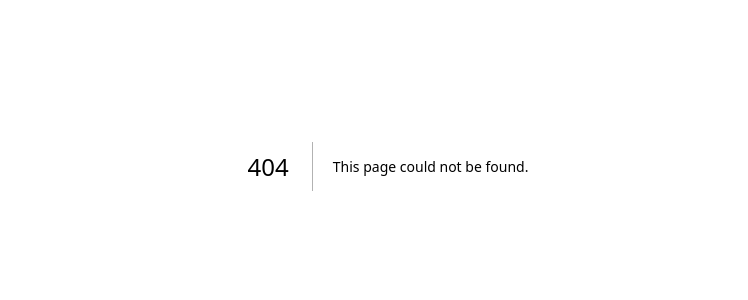
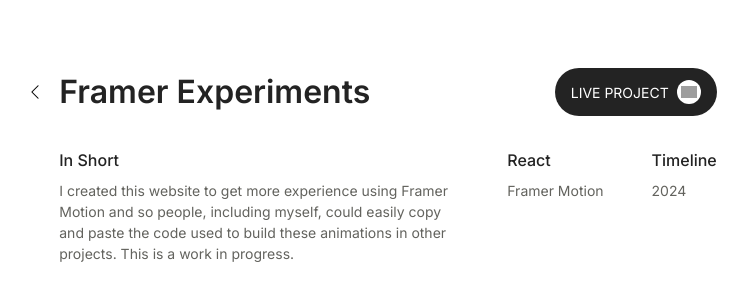
Before and after one commit to moraesc/camillamoraes, a Next.js app: page /projects/framer in a window 1280 px wide. Before the commit this address had no page. Shown: the part 234-534 px from the top of the page, without its empty margins (252-1000 px from the left). Built offline with nearby package versions, Linux system fonts and the light colour scheme; grey boxes are pictures that could not be loaded.

Commit message:
make animation simpler

```diff
--- a/app/page.tsx
+++ b/app/page.tsx
@@ -3,45 +3,57 @@
 import React from "react";
 import "./globals.css";
 import { useRouter } from "next/navigation";
-import { motion, useMotionValue, useTransform } from "framer-motion"
+import { motion, useMotionValue, useTransform } from "framer-motion";
 
 export default function Main() {
   const router = useRouter();
-  const x = useMotionValue(0)
+  const x = useMotionValue(0);
   const background = useTransform(
     x,
     [-100, 0, 100],
     ["#9bc1fe80", "#232323cf", "#ffc0d780"]
-  )
+  );
+
+  const lineAnimation = {
+    rest: { opacity: 1, x: 0, ease: "easeOut", duration: 0.2, type: "tween" },
+    hover: {
+      opacity: 1,
+      width: 115,
+      transition: {
+        duration: 0.4,
+        type: "tween",
+        ease: "easeIn",
+      },
+    },
+  };
 
   return (
-    <motion.div className="h-[100vh] w-full bg-[#232323] flex justify-center items-center margin-0 relative" style={{background}} >
-      <motion.div
-        className='rounded-[30px] w-[300px] h-[300px] bg-[#232323] opacity-[.25] absolute top-[calc(50%_-_150px)] left-[calc(50%_-_150px)]'
-      />
-      <motion.div
-        drag
-        dragConstraints={{
-          top: -50,
-          left: -50,
-          right: 50,
-          bottom: 50,
-        }}
-        style={{x}}
-      >
-        <motion.div className='flex flex-col absolute h-[180px] w-[180px] top-[calc(50%_-_180px/2)] left-[calc(50%_-_180px/2)] relative justify-center'>
-          <div className='flex flex-col leading-10'>
-            <span className="text-[38px] text-white font-semibold items-center">CAMILLA</span>
-            <span className="text-[40px] text-white font-semibold">MORAES</span>
-          </div>
+    <motion.div
+      className="h-[100vh] w-full bg-[#232323] flex justify-center items-center margin-0 relative"
+      style={{ background }}
+    >
+      <div className="flex flex-col leading-10">
+        <span className="text-[38px] text-white font-semibold items-center">
+          CAMILLA
+        </span>
+        <span className="text-[40px] text-white font-semibold">MORAES</span>
+        <motion.div
+          className="text-[14px] text-white font-semibold text-[#e7cfb0] hover:cursor-pointer flex items-center gap-2"
+          onClick={() => router.push("/home")}
+          initial="rest"
+          whileHover="hover"
+          animate="rest"
+        >
+          <motion.div
+            className="h-[2px] w-[10px] bg-white"
+            variants={lineAnimation}
+          />
+
+          <motion.div initial="initial" whileHover="hover">
+            <p>ENTER</p>
+          </motion.div>
         </motion.div>
-      </motion.div>
-      <span
-          className="text-[14px] text-white font-semibold text-[#e7cfb0] hover:cursor-pointer absolute top-[calc(50%_+_180px)]"
-          onClick={() => router.push("/home")}
-        >
-          ENTER
-      </span>
+      </div>
     </motion.div>
   );
 }
--- /dev/null
+++ b/app/projects/framer/page.tsx
@@ -0,0 +1,71 @@
+"use client";
+
+import React from "react";
+import "../../globals.css";
+import { BackButton } from "@/app/components/BackButton";
+import { useRouter } from "next/navigation";
+import Image from "next/image";
+
+export default function FramerContent() {
+  const router = useRouter();
+  return (
+    <>
+      <div className="relative flex flex-col w-full margin-auto items-center justify-center h-[100vh]">
+        <div className="py-12 bg-no-repeat bg-cover rounded-b-lg px-8">
+          <div className="flex justify-between w-full">
+            <div className="flex gap-2 md:gap-4 items-center relative right-[6px] md:right-8">
+              <BackButton onClick={() => router.push("/projects")} />
+              <h3 className="text-[24px] md:text-[32px] font-semibold">
+                Framer Experiments
+              </h3>
+            </div>
+            <div className="flex">
+              <a
+                className="rounded-[90px] bg-[#232323] px-4 items-center text-[14px] cursor-pointer flex gap-2 items-center justify-center text-white"
+                href="https://framer-snippets.vercel.app/"
+                target="_blank"
+              >
+                LIVE PROJECT
+                <div className="rounded-[100px] bg-white w-[24px] h-[24px] items-center flex justify-center hidden md:flex">
+                  <Image
+                    src="/static/images/diagonal_arrow.png"
+                    alt="arrow"
+                    width={16}
+                    height={16}
+                  />
+                </div>
+                <div className="rounded-[100px] bg-white w-[16px] h-[16px] items-center flex justify-center md:hidden">
+                  <Image
+                    src="/static/images/diagonal_arrow.png"
+                    alt="arrow"
+                    width={12}
+                    height={12}
+                  />
+                </div>
+              </a>
+            </div>
+          </div>
+          <div className="mt-8 flex flex-col md:flex-row gap-12 justify-between w-full">
+            <div className="flex flex-col gap-2">
+              <h4 className="text-[16px] font-medium">In Short</h4>
+              <p className="text-[14px] md:w-[400px]">
+                I created this website to get more experience using Framer
+                Motion and so people, including myself, could easily copy and
+                paste the code used to build these animations in other projects.
+                This is a work in progress.
+              </p>
+            </div>
+            <div className="flex flex-col gap-2">
+              <h4 className="text-[16px] font-medium">React</h4>
+              <p className="text-[14px] ">Framer Motion</p>
+            </div>
+            <div className="flex flex-col gap-2">
+              <h4 className="text-[16px] font-medium">Timeline</h4>
+              <p className="text-[14px] ">2024</p>
+            </div>
+          </div>
+        </div>
+      </div>
+    </>
+  );
+}
--- a/app/projects/page.tsx
+++ b/app/projects/page.tsx
@@ -43,21 +43,28 @@ export default function Projects() {
             className="flex gap-2 items-center w-full justify-between cursor-pointer hover:bg-gray-100 px-2 py-3 rounded-md"
           >
             <div className="flex gap-2">
-              <span className="font-medium text-[#21201c]">Spline Explorations</span>
+              <span className="font-medium text-[#21201c]">
+                Spline Explorations
+              </span>
               <span className="text-[#63635e] hidden md:flex text-[14px]">
                 3D animations created in Spline
               </span>
             </div>
             <p className="text-[#63635e] text-[14px]">Present</p>
           </div>
-          <div className="flex gap-2 items-center w-full justify-between cursor-pointer hover:bg-gray-100 px-2 py-3 rounded-md">
+          <div
+            onClick={() => router.push("/projects/framer")}
+            className="flex gap-2 items-center w-full justify-between cursor-pointer hover:bg-gray-100 px-2 py-3 rounded-md"
+          >
             <div className="flex gap-2 items-baseline">
-              <span className="font-medium text-[#21201c]">MIM Art Gallery</span>
+              <span className="font-medium text-[#21201c]">
+                Framer Experiments
+              </span>
               <span className="text-[#63635e] hidden md:flex text-[14px]">
-                NYC apartment art gallery
+                2D animations developed using Framer Motion
               </span>
             </div>
-            <p className="text-[#63635e] text-[14px]">COMING SOON</p>
+            <p className="text-[#63635e] text-[14px]">2024</p>
           </div>
         </div>
       </div>
```
